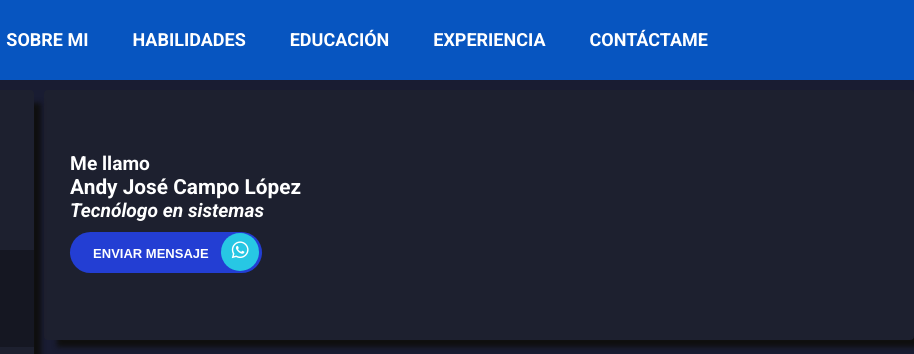
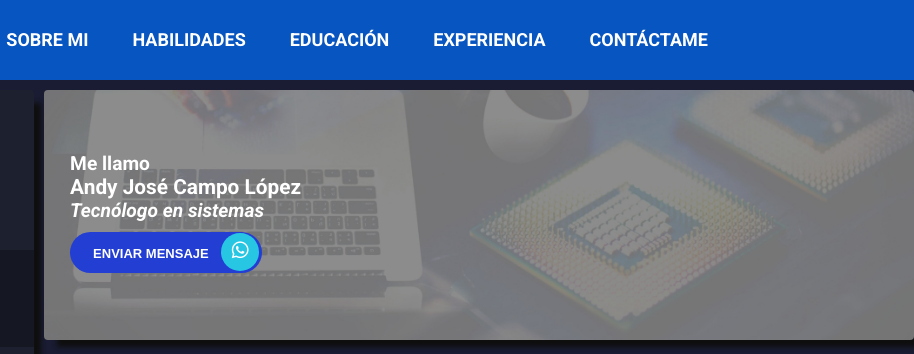
Before and after one commit to and1kmpo/CvAndyCampo, a plain HTML site: page index.html in a window 1280 px wide. Shown: the top 354 px of the page, 366-1280 px from the left. Drawn offline with Linux system fonts and the light colour scheme; files whose address does not match are found by name.

Commit message:
Update style.css

```diff
--- a/css/style.css
+++ b/css/style.css
@@ -284,7 +284,7 @@ h3.professional__profile.title {
   display: grid;
   grid-template: 70% / 70% 30%;
   align-items: center;
-  background-image: url(CV ANDY CAMPO/image/banner.jpg);
+  background-image: url(/image/banner.jpg);
   background-position: center;
   background-repeat: no-repeat;
   background-size: cover;
```
